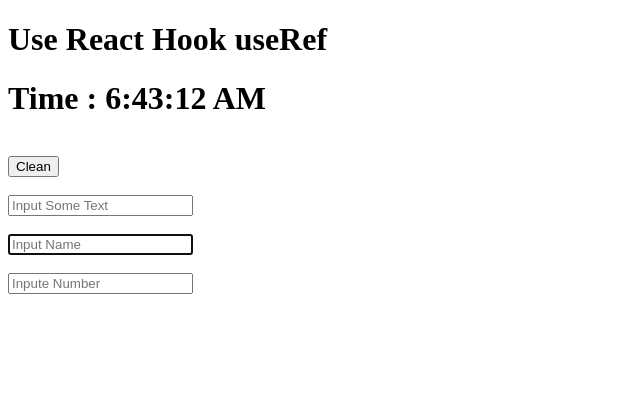
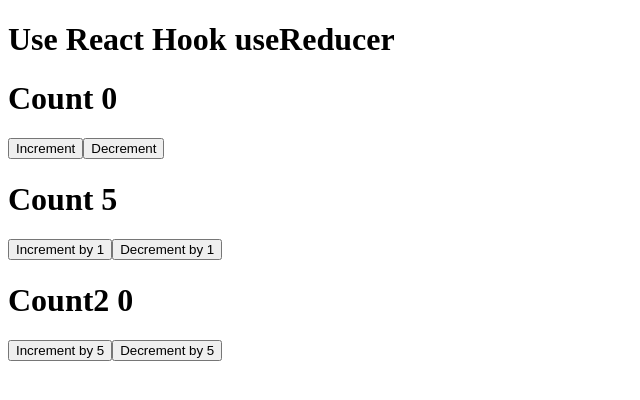
Before and after one commit to waliradim/testhook, a React (Create React App) app: page / in a window 1280 px wide. Shown: the top 400 px of the page, without its empty margins (0-640 px from the left). Built offline with nearby package versions, Linux system fonts and the light colour scheme.

Commit message:
useReducer

```diff
--- a/src/App.js
+++ b/src/App.js
@@ -1,15 +1,13 @@
 import React from "react";
-
-import Form from "./component/UseRef/Form";
-import Time from "./component/UseRef/Time";
+import Counter from "./component/Reduce/Counter";
+import Counter2 from "./component/Reduce/Counter2";
 
 function App() {
   return (
     <div>
-      <h1>Use React Hook useRef</h1>
-      <Time />
-      <br />
-      <Form />
+      <h1>Use React Hook useReducer </h1>
+      <Counter />
+      <Counter2 />
     </div>
   );
 }
--- /dev/null
+++ b/src/component/Reduce/Counter.js
@@ -0,0 +1,28 @@
+import React, { useReducer } from "react";
+
+const initialState = 0;
+const reducer = (state, action) => {
+  switch (action) {
+    case "increment":
+      return state + 1;
+    case "decrement":
+      return state - 1;
+
+    default:
+      return state;
+  }
+};
+export default function Counter() {
+  const [state, dispatch] = useReducer(reducer, initialState);
+  return (
+    <div>
+      <h1>Count {state}</h1>
+      <button type="button" onClick={() => dispatch("increment")}>
+        Increment
+      </button>
+      <button type="button" onClick={() => dispatch("decrement")}>
+        Decrement
+      </button>
+    </div>
+  );
+}
--- /dev/null
+++ b/src/component/Reduce/Counter2.js
@@ -0,0 +1,84 @@
+import React, { useReducer } from "react";
+
+//use object type
+const initialState = {
+  counter: 5,
+  counter2: 0,
+};
+const reducer = (state, action) => {
+  switch (action.type) {
+    case "increment":
+      return { ...state, counter: state.counter + action.value };
+    case "decrement":
+      return { ...state, counter: state.counter - action.value };
+    case "increment5":
+      return { ...state, counter2: state.counter2 + action.value };
+    case "decrement5":
+      return { ...state, counter2: state.counter2 - action.value };
+
+    default:
+      return state;
+  }
+};
+export default function Counter2() {
+  const [state, dispatch] = useReducer(reducer, initialState);
+  return (
+    <div>
+      <div>
+        <h1>Count {state.counter}</h1>
+
+        <button
+          type="button"
+          onClick={() =>
+            dispatch({
+              type: "increment",
+              value: 1,
+            })
+          }
+        >
+          Increment by 1
+        </button>
+
+        <button
+          type="button"
+          onClick={() =>
+            dispatch({
+              type: "decrement",
+              value: 1,
+            })
+          }
+        >
+          Decrement by 1
+        </button>
+      </div>
+
+      <div>
+        <h1>Count2 {state.counter2}</h1>
+
+        <button
+          type="button"
+          onClick={() =>
+            dispatch({
+              type: "increment5",
+              value: 5,
+            })
+          }
+        >
+          Increment by 5
+        </button>
+
+        <button
+          type="button"
+          onClick={() =>
+            dispatch({
+              type: "decrement5",
+              value: 5,
+            })
+          }
+        >
+          Decrement by 5
+        </button>
+      </div>
+    </div>
+  );
+}
```
